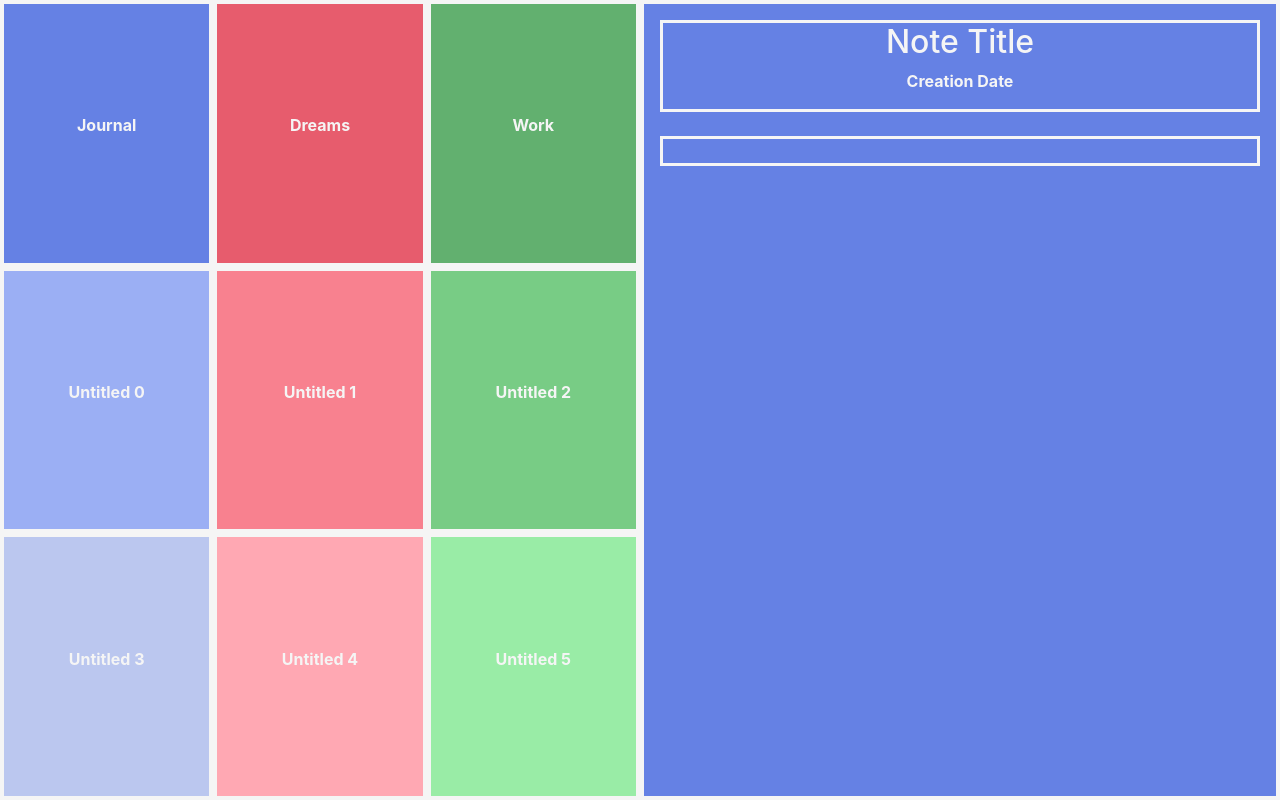
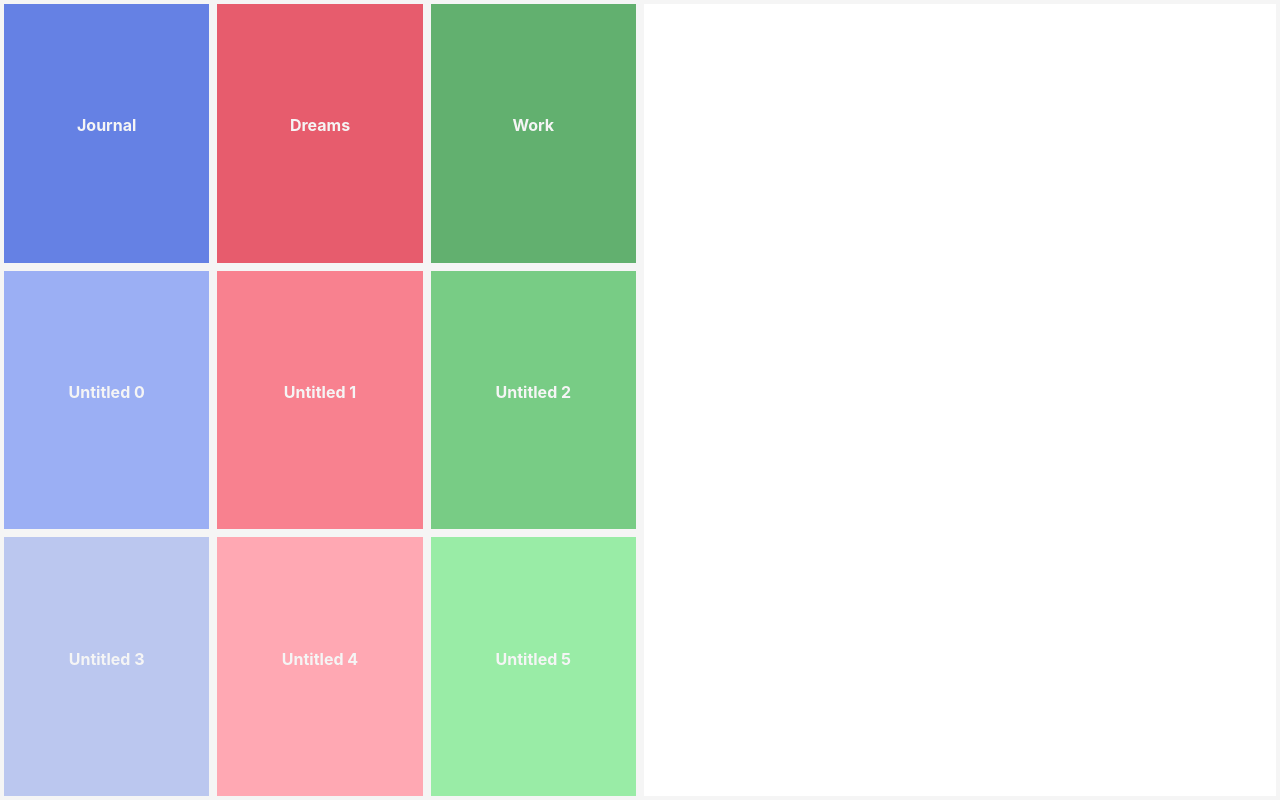
Before and after one commit to theoluyi/chromatic-notes, a React (Create React App) app: page / in a window 1280 px wide. Built offline with nearby package versions, Linux system fonts and the light colour scheme.

Commit message:
moves inline css to app.css

```diff
--- a/src/App.css
+++ b/src/App.css
@@ -12,7 +12,12 @@
 }
 
 .right-side {
-  background: whitesmoke;
+  /* background: whitesmoke;
+  background-color: #6581e4; */
+  padding: 1rem;
+  border: solid whitesmoke 0.3rem;
+  color: whitesmoke;
+  text-align: center;
 }
 
 .left-side {
--- a/src/App.js
+++ b/src/App.js
@@ -3,13 +3,13 @@ import "bootstrap/dist/css/bootstrap.min.css";
 import "./App.css";
 import NotebookCard from "./Components/NotebookCard";
 import NotePage from "./Components/NotePage";
+import SignInView from "./Components/SignInView";
+import SignedInView from "./Components/SignedInView";
 import TableOfContents from "./Components/TableOfContents";
 import data from "./data.js";
 
 function App() {
-  // removed these additional bootstrap classNames
-  // from left and right-side: d-flex justify-content-center
-  // align-items-center
+  const [view, setView] = useState(0);
 
   const notebooks = data.map((notebook) => (
     <NotebookCard
@@ -26,20 +26,9 @@ function App() {
         <div className="left-side">{notebooks}</div>
       </div>
       <div className="col-md-6 no-gutters">
-        {/* I think these Bootstrap classNames were why my attempt to apply flex column display to right-side
-      caused UI issues resulting in the content jumping downwards */}
-        <div
-          className="right-side"
-          style={{
-            backgroundColor: "#6581e4",
-            padding: "1rem",
-            border: "solid whitesmoke .3rem",
-            color: "whitesmoke",
-            textAlign: "center",
-          }}
-        >
+        <div className="right-side">
           {/* <TableOfContents /> */}
-          <NotePage />
+          {/* <NotePage /> */}
         </div>
       </div>
     </div>
--- /dev/null
+++ b/src/Components/SignInView.js
@@ -0,0 +1,12 @@
+import React from "react";
+// import "../Component_Styles/SignInView.css";
+
+const SignInView = (props) => {
+  return (
+    <div className="notebook-card" id={props.color}>
+      <p>{props.name}</p>
+    </div>
+  );
+};
+
+export default SignInView;
--- /dev/null
+++ b/src/Components/SignedInView.js
@@ -0,0 +1,12 @@
+import React from "react";
+// import "../Component_Styles/SignedInView.css";
+
+const SignedInView = (props) => {
+  return (
+    <div className="notebook-card" id={props.color}>
+      <p>{props.name}</p>
+    </div>
+  );
+};
+
+export default SignedInView;
```
